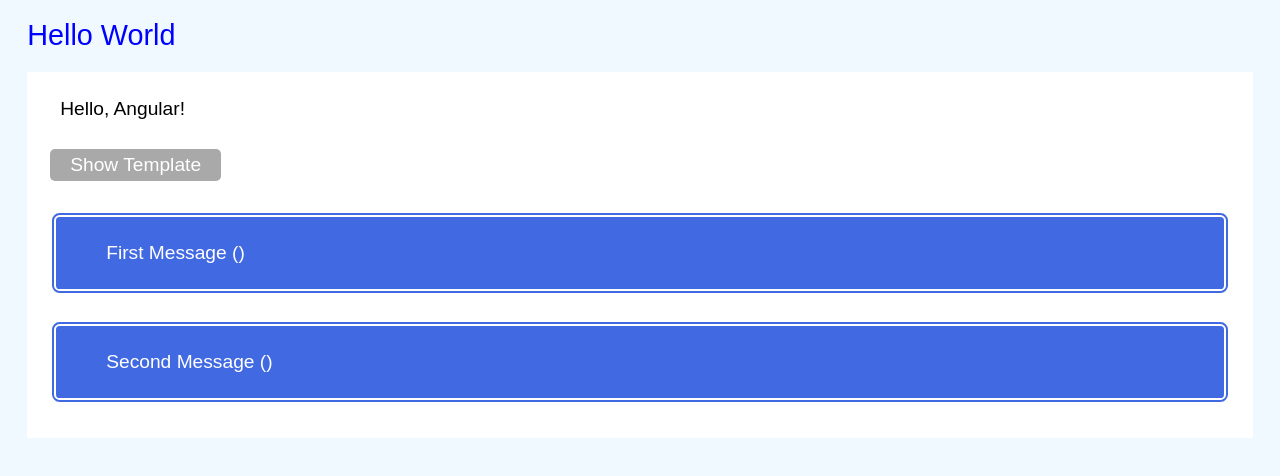
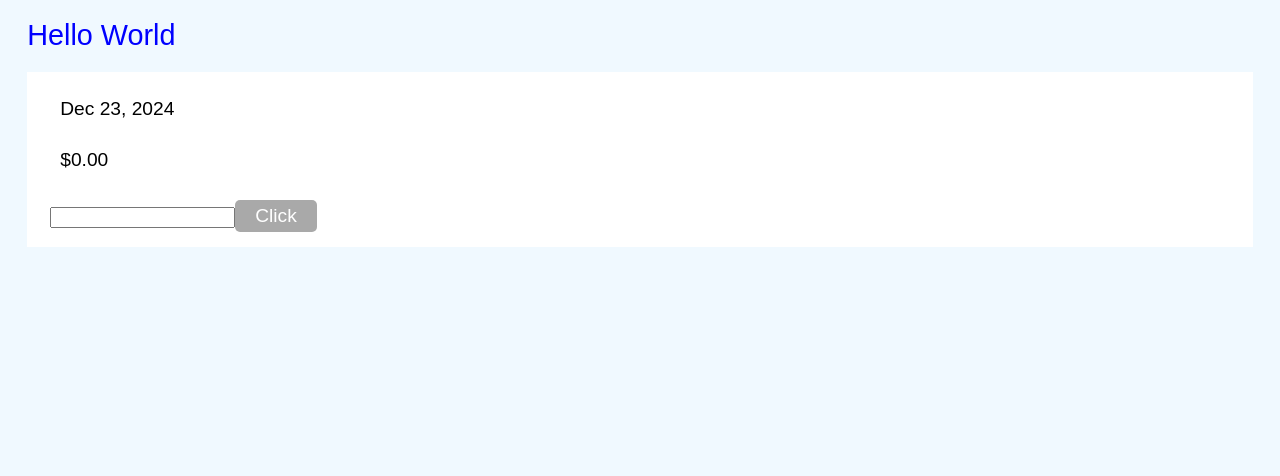
Before and after one commit to hayaoki-engineer/angular-app, an Angular app: page / in a window 1280 px wide. Shown: the top 476 px of the page. Built offline with nearby package versions, Linux system fonts and the light colour scheme.

Commit message:
パイプをテンプレートで使う

```diff
--- a/src/app/hello/hello.component.html
+++ b/src/app/hello/hello.component.html
@@ -1,30 +1,9 @@
 <div>
-  <h1>{{ title }}</h1>
+  <h1>{{ title | titlecase }}</h1>
   <div class="container">
-    <p>{{ message }}</p>
-
-    <button (click)="showTemplate()">Show Template</button>
-    <div>
-      @if (isTemplateVisible) {
-        <ng-container [ngTemplateOutlet]="myTemplate"
-          [ngTemplateOutletContext]="{ id: 0, message: msg1, class: 'alert' }"
-        />
-        <ng-container [ngTemplateOutlet]="myTemplate"
-          [ngTemplateOutletContext]="{ id: 1, message: msg2, class: 'alert' }"
-        />
-      }
-    </div>
+    <p>{{ date | date }}</p>
+    <p>{{ price | currency }}</p>
+    <input type="number" #input />
+    <button (click)="updatePrice(+input.value)">Click</button>
   </div>
 </div>
-
-<!-- テンプレート -->
-<ng-template #myTemplate
-  let-aliasid="id"
-  let-aliasmessage="message"
-  let-aliasclass="class"
->
-  <p (click)="countUp(aliasid)" class="{{ aliasclass }}" [style.cursor]="'pointer'">
-    {{ aliasmessage }}
-    ({{ count[aliasid] }})
-  </p>
-</ng-template>
--- a/src/app/hello/hello.component.ts
+++ b/src/app/hello/hello.component.ts
@@ -1,32 +1,20 @@
-import { CommonModule } from '@angular/common';
 import { Component, OnInit } from '@angular/core';
+import { CurrencyPipe, DatePipe, TitleCasePipe } from '@angular/common';
 
 @Component({
   selector: 'app-hello',
   standalone: true,
-  imports: [CommonModule],
+  imports: [CurrencyPipe, DatePipe, TitleCasePipe],
   templateUrl: './hello.component.html',
   styleUrl: './hello.component.css',
 })
 export class HelloComponent implements OnInit {
-  title = 'Hello World';
-  message = 'Hello, Angular!';
-  isTemplateVisible = true;
-  count: number[] = [];
-  msg1 = 'First Message';
-  msg2 = 'Second Message'
+  title = 'hello world';
+  price = 0;
+  date = new Date();
 
-  showTemplate() {
-    this.isTemplateVisible = !this.isTemplateVisible;
-  }
-
-  countUp(n: number) {
-    // 配列の要素が未定義の場合は0を代入
-    if (this.count[n] === undefined) {
-      this.count[n] = 0;
-    }
-    // 配列の要素をインクリメント
-    this.count[n]++;
+  updatePrice(newvalue: number) {
+    this.price = (newvalue * 1.1);
   }
 
   // コンポーネントの初期化 → 初期値を設定
--- /dev/null
+++ b/src/app/myitem/myitem.component.css
@@ -0,0 +1,5 @@
+.base {
+  background-color: #f0f0f0;
+  padding: 0.1em 1em 0.5em 1em;
+  margin-bottom: 0.5em;
+}
--- /dev/null
+++ b/src/app/myitem/myitem.component.html
@@ -0,0 +1,5 @@
+<div class="base">
+  <p>message: {{ message }}</p>
+  <input type="text" #input />
+  <button (click)="updateMessage(input.value)">Set Message</button>
+</div>
```
Also changed, not shown: src/app/myitem/myitem.component.ts (added, +20 -0 lines), 1 other file (tests, documents, lock files or other folders).
